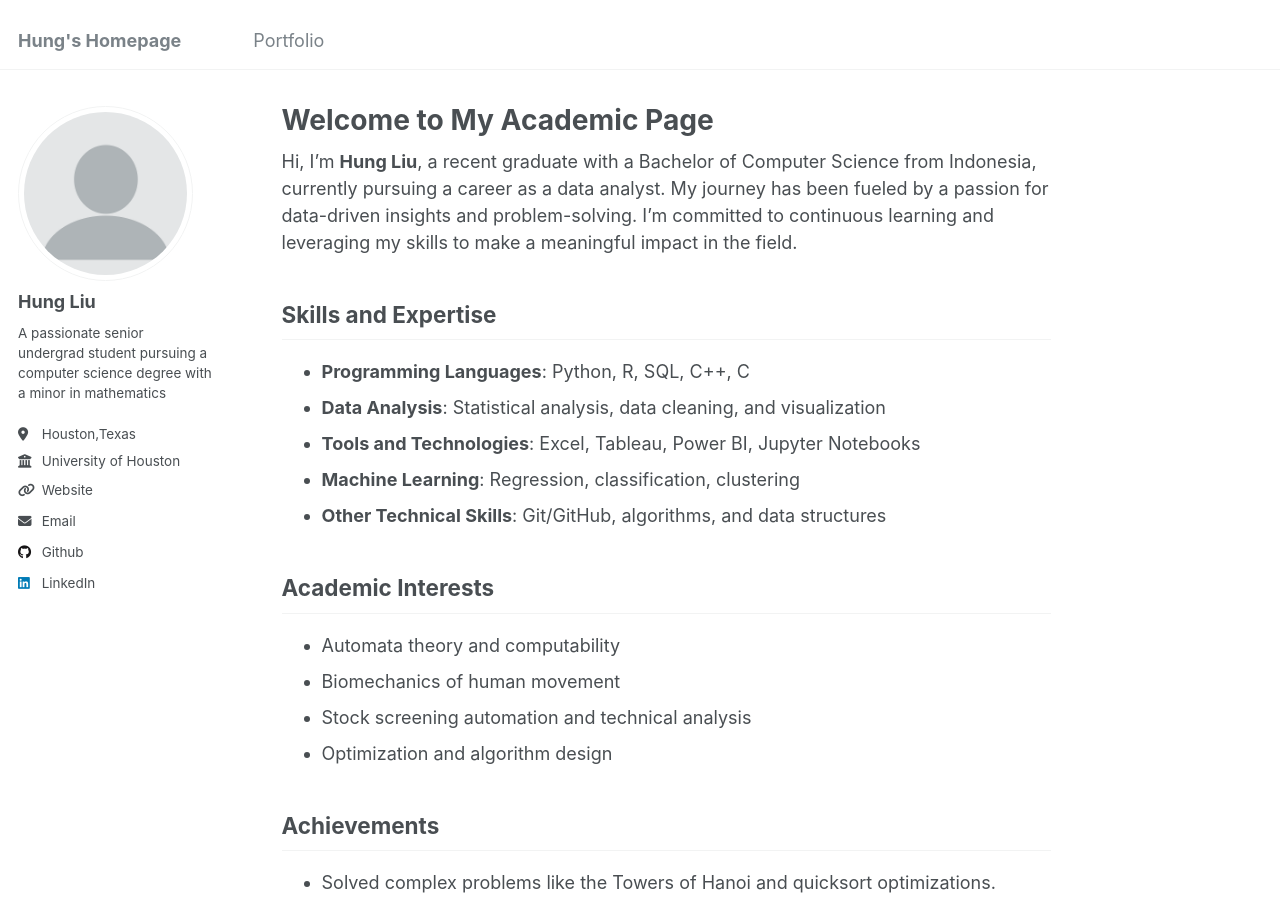
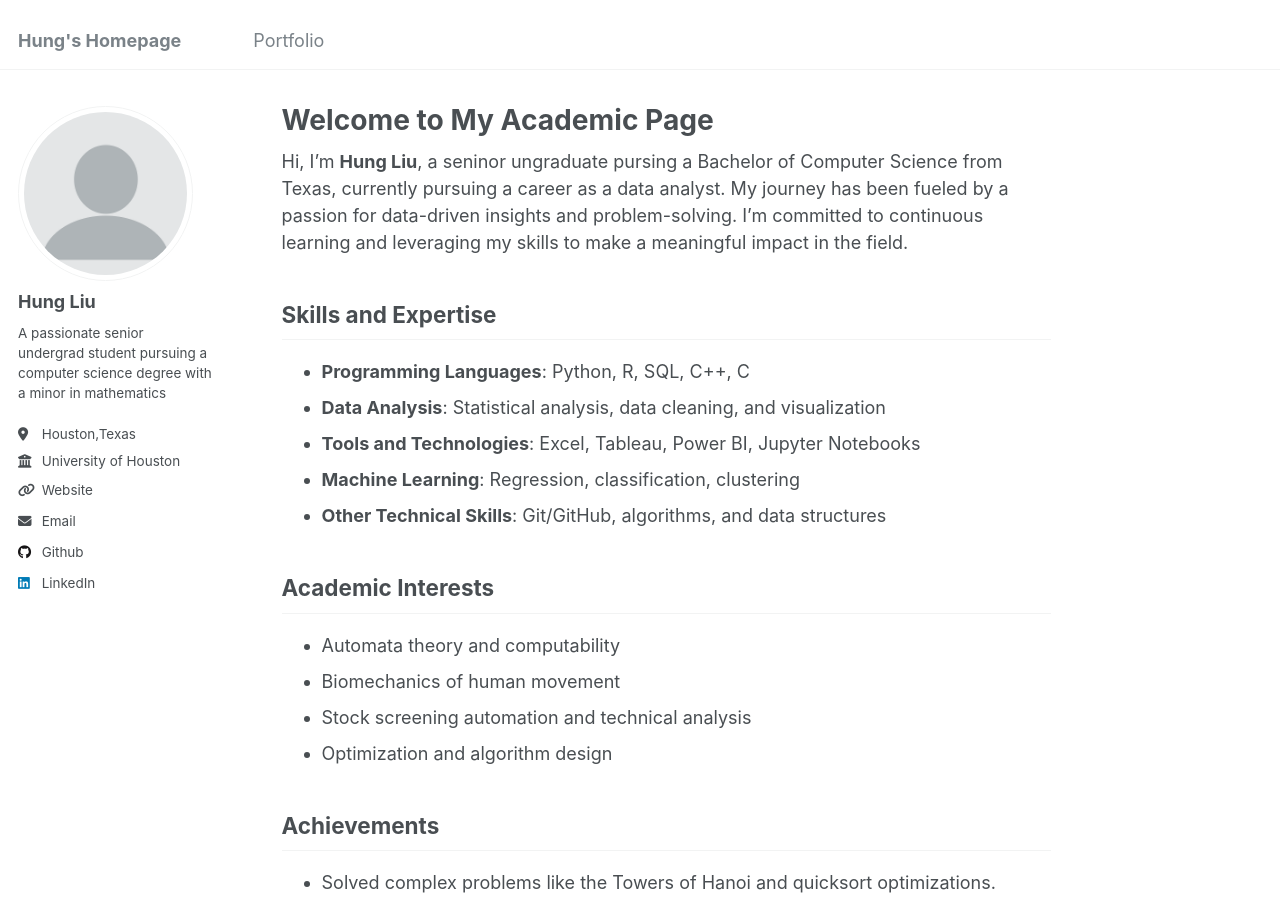
Before and after one commit to sunnySKL/sunnySKL.github.io, a Jekyll site: the page built from _pages/about.md, in a window 1280 px wide and 900 px high. Built offline with Jekyll 4.4.1, drawn with Linux system fonts in a browser that asks for light colours.

Commit message:
Update about.md

```diff
--- a/_pages/about.md
+++ b/_pages/about.md
@@ -7,7 +7,7 @@ redirect_from:
   - /about.html
 ---
 
-Hi, I'm **Hung Liu**, a recent graduate with a Bachelor of Computer Science from Indonesia, currently pursuing a career as a data analyst. My journey has been fueled by a passion for data-driven insights and problem-solving. I'm committed to continuous learning and leveraging my skills to make a meaningful impact in the field.
+Hi, I'm **Hung Liu**, a seninor ungraduate pursing a Bachelor of Computer Science from Texas, currently pursuing a career as a data analyst. My journey has been fueled by a passion for data-driven insights and problem-solving. I'm committed to continuous learning and leveraging my skills to make a meaningful impact in the field.
 
 ## Skills and Expertise
 - **Programming Languages**: Python, R, SQL, C++, C
```
